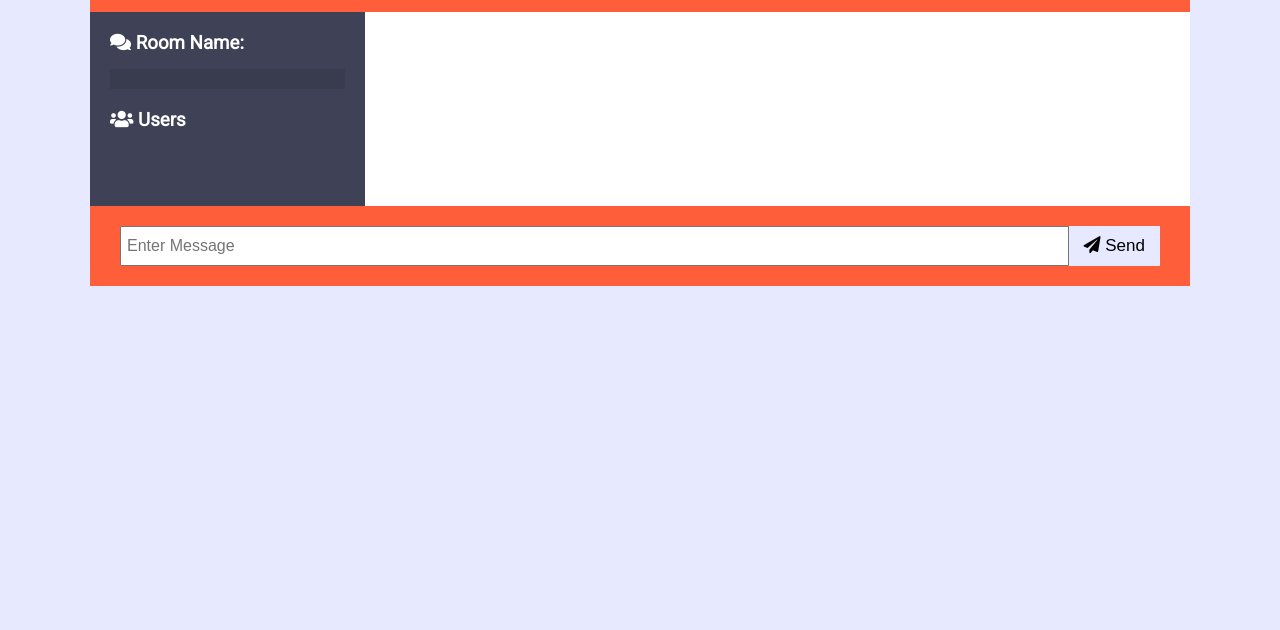
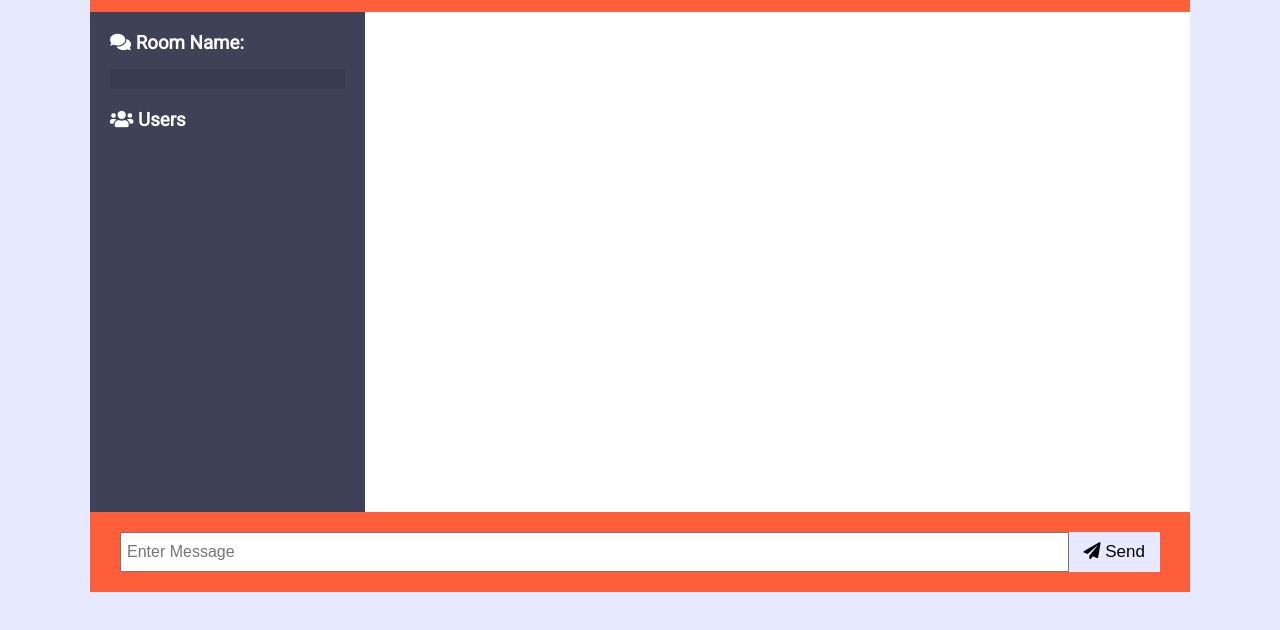
Before and after one commit to ashutosh001s/livechatapp, a website: page public/chat.html in a window 1280 px wide. Shown: the part 86-716 px from the top of the page. Drawn offline with nearby package versions, Linux system fonts and the light colour scheme; no server answers.

Commit message:
css changes

```diff
--- a/public/css/style.css
+++ b/public/css/style.css
@@ -103,6 +103,7 @@ color:black;
 
 .chat-messages {
 	padding: 30px;
+	min-height: 500px;
 	max-height: 500px;
 	overflow-y: scroll;
 }
```
